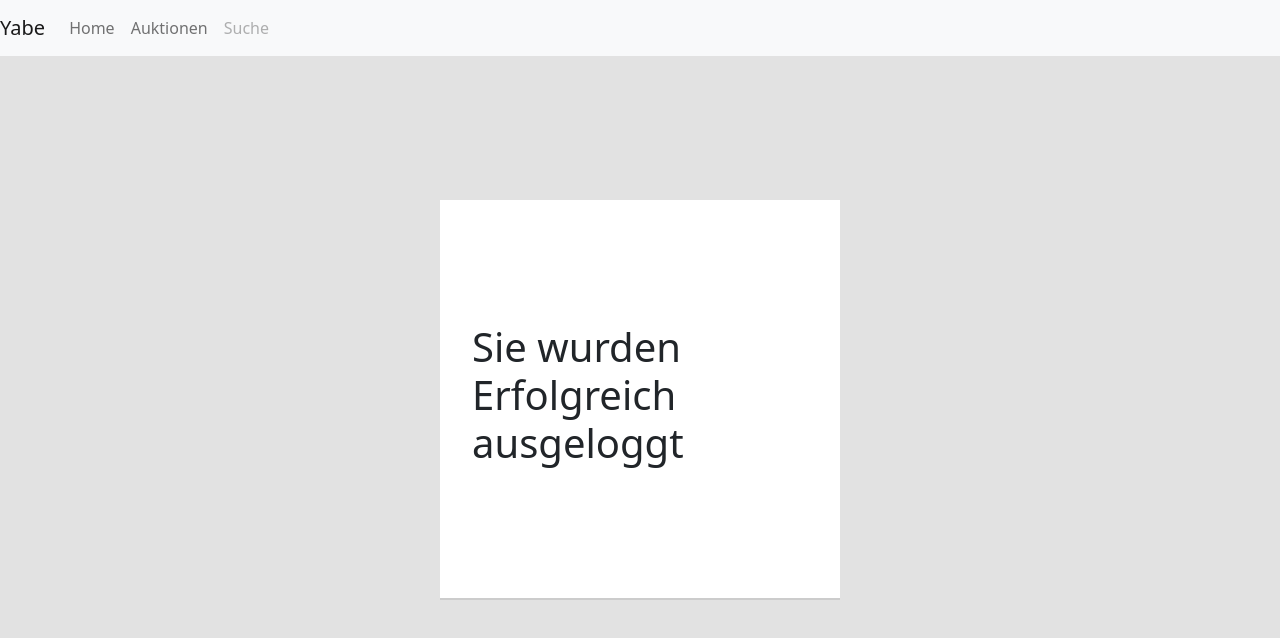
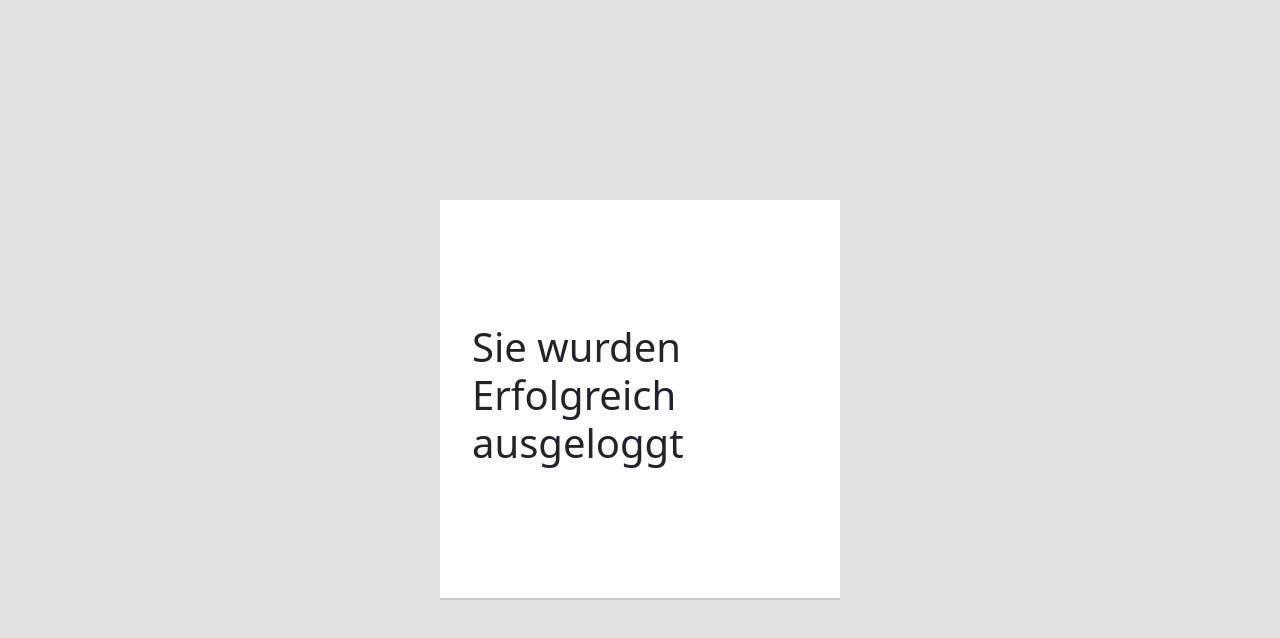
Before and after one commit to MarioS040/Webprog, a React (Create React App) app in the folder frontend/: page /logout in a window 1280 px wide. Shown: the top 638 px of the page. Built offline with nearby package versions, Linux system fonts and the light colour scheme.

Commit message:
navbar angepasst
eingloggte user sehen andere Punkte wie nicht eingeloggte User

```diff
--- a/frontend/src/components/home.js
+++ b/frontend/src/components/home.js
@@ -1,5 +1,5 @@
 import React, { Component } from 'react';
-
+import Navigation from './navbar';
 
 
 
@@ -10,6 +10,7 @@
 
 
     <div>
+
         hallo welt
     </div>
 )
--- a/frontend/src/components/login.js
+++ b/frontend/src/components/login.js
@@ -61,7 +61,7 @@
 
   window.localStorage.setItem("isAuthenticated", "true");
   cookies.set("token", resptoken , {secure: true});
-  this.props.history.push('/home');
+  window.location.href = "http://localhost:3000/home";
   }else if(loginfailed == "400" || loginfailed == "500"){
 
 
--- a/frontend/src/components/logout.js
+++ b/frontend/src/components/logout.js
@@ -25,7 +25,7 @@
 
 <div class="back">
 
-<Navigation />
+
 {userlogout}
 <div class="div-center">
 
--- a/frontend/src/components/navbar.js
+++ b/frontend/src/components/navbar.js
@@ -1,30 +1,52 @@
 import React, { Component } from 'react';
 import '../../node_modules/bootstrap/dist/css/bootstrap.min.css';
-import { Navbar, Nav, Container, NavDropdown } from 'react-bootstrap';
+import { Navbar, Nav, Container} from 'react-bootstrap';
 
 
-export const Header = () =>{
+export function Header (){
+
+
+
+//Navbar für NICHT eingeloggt User ablgeich durch das localStorage Item.
+function notregistered (){
+  if (!localStorage.getItem('isAuthenticated')){
 return(
-<nav class="navbar navbar-expand-lg navbar-light bg-light">
-  <a class="navbar-brand" href="/">Yabe</a>
-  <button class="navbar-toggler" type="button" data-toggle="collapse" data-target="#navbarSupportedContent" aria-controls="navbarSupportedContent" aria-expanded="false" aria-label="Toggle navigation">
-    <span class="navbar-toggler-icon"></span>
-  </button>
+  <Nav>
+      <Nav.Link href="/login">Login</Nav.Link>
+      <Nav.Link href="/register">Register</Nav.Link>
+    </Nav>
+)
+  }
+}
 
-  <div class="collapse navbar-collapse" id="navbarSupportedContent">
-    <ul class="navbar-nav mr-auto">
-      <li class="nav-item active">
-        <a class="nav-link" href="/home">Home</a>
-      </li>
-      <li class="nav-item">
-        <a class="nav-link" href="/Auktionen">Auktionen</a>
-      </li>
-      <li class="nav-item">
-        <a class="nav-link disabled" href="#">Suche</a>
-      </li>
-    </ul>
-  </div>
-</nav>
+//Navbar für eingeloggt User ablgeich durch das localStorage Item
+function isregistered (){
+  if (localStorage.getItem('isAuthenticated')){
+return(
+  <>
+      <Nav.Link href="/upload">Upload</Nav.Link>
+      <Nav.Link href="/suche">Suche</Nav.Link>
+    </>
+)
+  }
+}
+
+
+return(
+<Navbar collapseOnSelect expand="lg" bg="dark" variant="dark">
+  <Container>
+  <Navbar.Brand href="/">Yabe</Navbar.Brand>
+  <Navbar.Toggle aria-controls="responsive-navbar-nav" />
+  <Navbar.Collapse id="responsive-navbar-nav">
+    <Nav className="me-auto">
+      <Nav.Link href="/home">home</Nav.Link>
+      <Nav.Link href="/bieten">bieten</Nav.Link>
+        {isregistered()}
+    </Nav>
+    {notregistered()}
+  </Navbar.Collapse>
+  </Container>
+</Navbar>
 
 )
 
```
